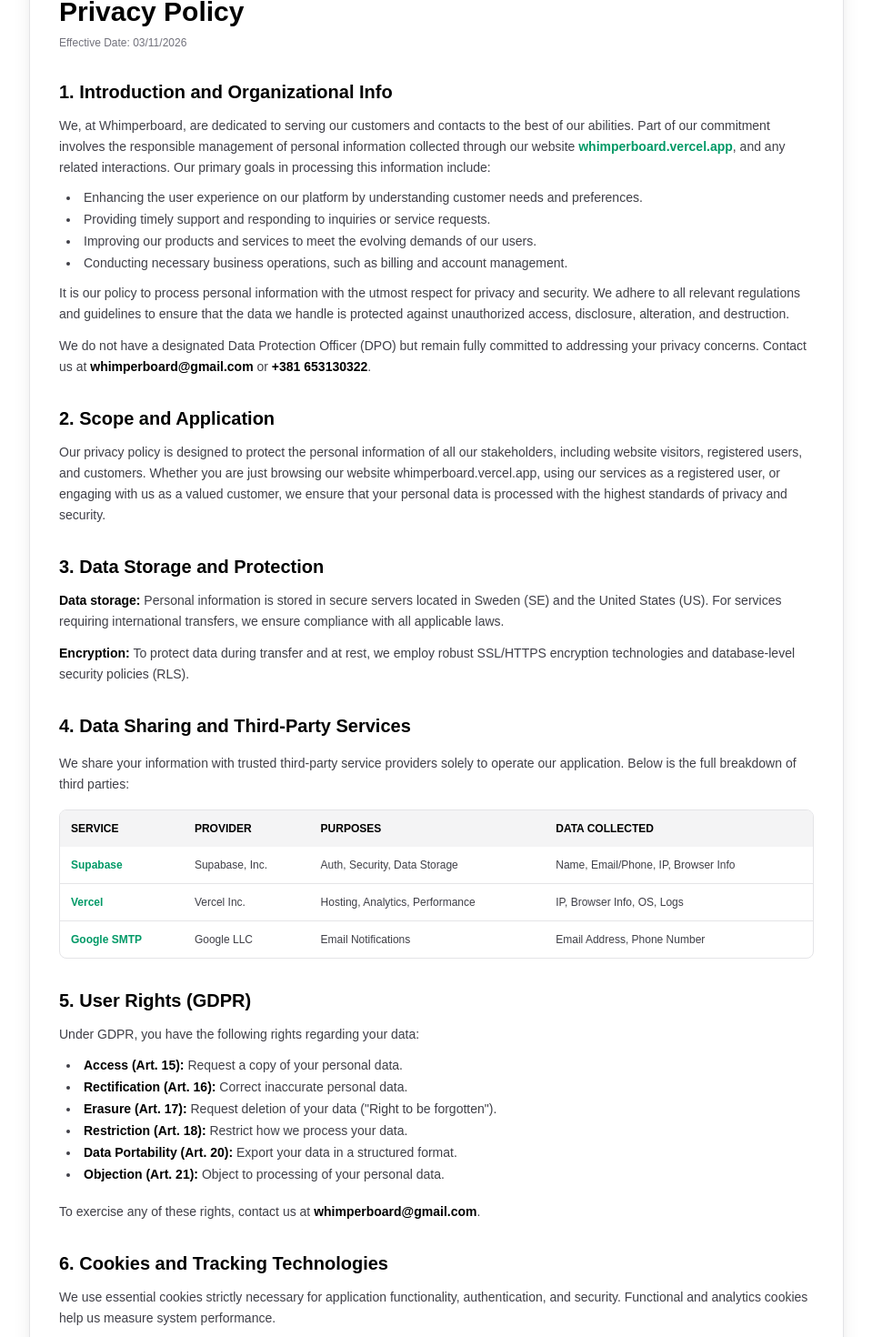
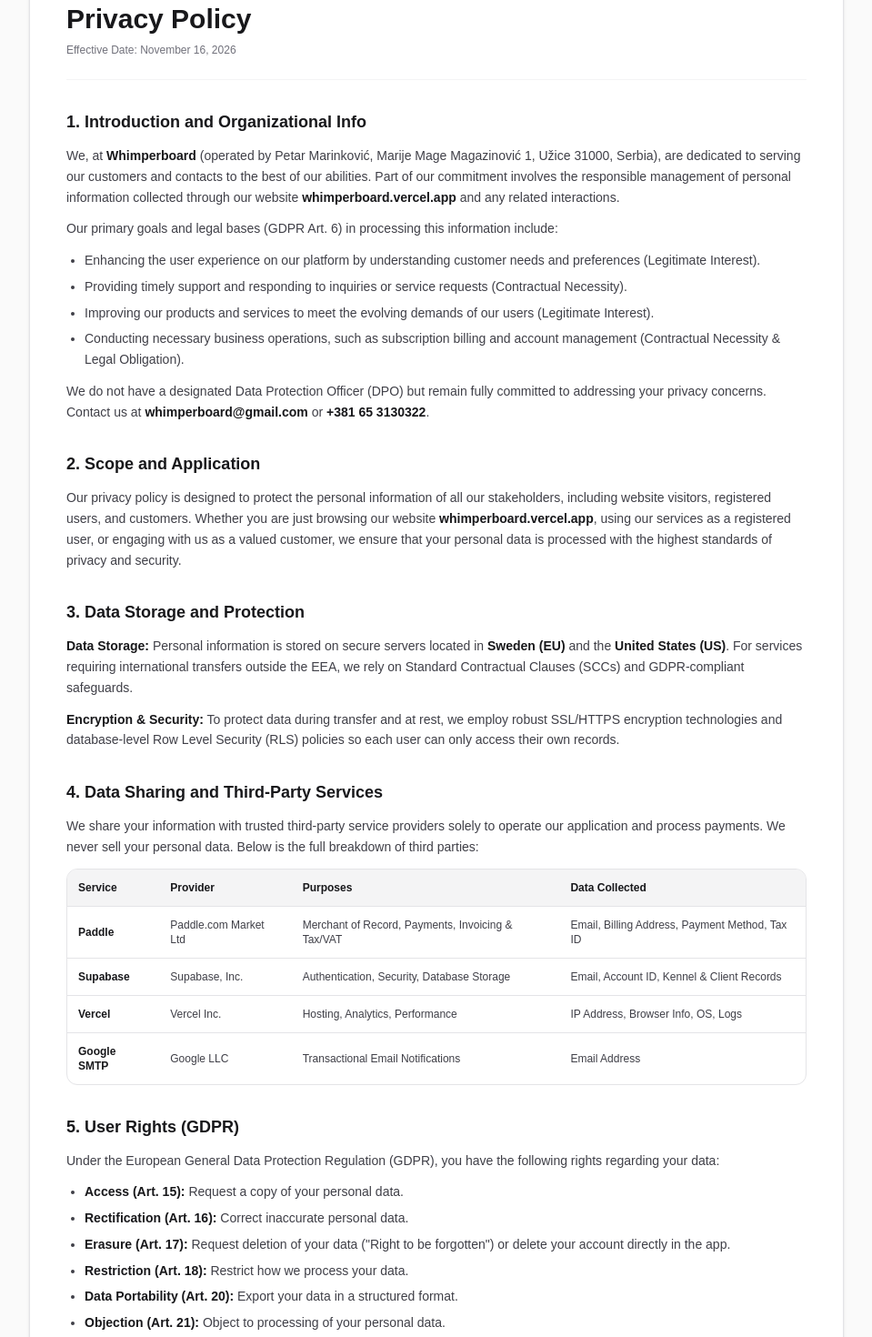
Before and after one commit to petar2007/whimperboard, a Next.js app: page /privacy in a window 1280 px wide. Shown: the part 140-1610 px from the top of the page at 91% size, without its empty margins (160-1119 px from the left). Built offline with nearby package versions, Linux system fonts and the light colour scheme.

Commit message:
Update Privacy Policy and Refund Policy for Paddle and GDPR

```diff
--- a/src/app/privacy/page.js
+++ b/src/app/privacy/page.js
@@ -1,11 +1,10 @@
 import Link from 'next/link';
 
-export default function PrivacyPage() {
+export default function PrivacyPolicyPage() {
   return (
-    <main className="min-h-screen bg-white text-zinc-900 p-6 md:p-12">
-      <div className="max-w-4xl mx-auto bg-white p-8 rounded-xl border border-zinc-200 shadow-xl space-y-8">
+    <main className="min-h-screen bg-zinc-50 text-zinc-900 p-4 sm:p-8 md:p-12">
+      <div className="max-w-4xl mx-auto bg-white p-6 sm:p-10 rounded-2xl border border-zinc-200 shadow-sm space-y-8">
 
-        {/* Dugme za povratak */}
         <Link
           href="/"
           className="inline-block text-sm text-emerald-600 hover:underline font-bold"
@@ -13,62 +12,56 @@ export default function PrivacyPage() {
           ← Back to App
         </Link>
 
-        {/* Naslov */}
-        <div>
-          <h1 className="text-3xl font-black text-black mb-2">Privacy Policy</h1>
-          <p className="text-xs text-zinc-500">Effective Date: 03/11/2026</p>
+        <div className="border-b border-zinc-100 pb-6">
+          <h1 className="text-3xl font-black text-zinc-900 mb-2">Privacy Policy</h1>
+          <p className="text-xs font-medium text-zinc-500">Effective Date: November 16, 2026</p>
         </div>
 
-        {/* 1. Introduction */}
+        <div className="text-zinc-700 text-sm space-y-8 leading-relaxed">
+
           <section className="space-y-3">
-          <h2 className="text-xl font-bold text-black">1. Introduction and Organizational Info</h2>
-          <p className="text-zinc-700 text-sm leading-relaxed">
-            We, at Whimperboard, are dedicated to serving our customers and contacts to the best of our abilities. Part of our commitment involves the responsible management of personal information collected through our website <span className="text-emerald-600 font-semibold">whimperboard.vercel.app</span>, and any related interactions. Our primary goals in processing this information include:
+            <h2 className="text-lg font-extrabold text-zinc-900">1. Introduction and Organizational Info</h2>
+            <p>
+              We, at <strong className="font-bold text-zinc-900">Whimperboard</strong> (operated by Petar Marinković, Marije Mage Magazinović 1, Užice 31000, Serbia), are dedicated to serving our customers and contacts to the best of our abilities. Part of our commitment involves the responsible management of personal information collected through our website <strong className="font-semibold text-zinc-900">whimperboard.vercel.app</strong> and any related interactions.
             </p>
-          <ul className="list-disc list-inside text-sm text-zinc-700 space-y-1 pl-2">
-            <li>Enhancing the user experience on our platform by understanding customer needs and preferences.</li>
-            <li>Providing timely support and responding to inquiries or service requests.</li>
-            <li>Improving our products and services to meet the evolving demands of our users.</li>
-            <li>Conducting necessary business operations, such as billing and account management.</li>
+            <p>Our primary goals and legal bases (GDPR Art. 6) in processing this information include:</p>
+            <ul className="list-disc pl-5 space-y-1.5">
+              <li>Enhancing the user experience on our platform by understanding customer needs and preferences (Legitimate Interest).</li>
+              <li>Providing timely support and responding to inquiries or service requests (Contractual Necessity).</li>
+              <li>Improving our products and services to meet the evolving demands of our users (Legitimate Interest).</li>
+              <li>Conducting necessary business operations, such as subscription billing and account management (Contractual Necessity &amp; Legal Obligation).</li>
             </ul>
-          <p className="text-zinc-700 text-sm leading-relaxed">
-            It is our policy to process personal information with the utmost respect for privacy and security. We adhere to all relevant regulations and guidelines to ensure that the data we handle is protected against unauthorized access, disclosure, alteration, and destruction.
-          </p>
-          <p className="text-zinc-700 text-sm leading-relaxed">
-            We do not have a designated Data Protection Officer (DPO) but remain fully committed to addressing your privacy concerns. Contact us at <strong className="text-black">whimperboard@gmail.com</strong> or <strong className="text-black">+381 653130322</strong>.
+            <p>
+              We do not have a designated Data Protection Officer (DPO) but remain fully committed to addressing your privacy concerns. Contact us at <strong className="font-semibold text-zinc-900">whimperboard@gmail.com</strong> or <strong className="font-semibold text-zinc-900">+381 65 3130322</strong>.
             </p>
           </section>
 
-        {/* 2. Scope */}
           <section className="space-y-3">
-          <h2 className="text-xl font-bold text-black">2. Scope and Application</h2>
-          <p className="text-zinc-700 text-sm leading-relaxed">
-            Our privacy policy is designed to protect the personal information of all our stakeholders, including website visitors, registered users, and customers. Whether you are just browsing our website whimperboard.vercel.app, using our services as a registered user, or engaging with us as a valued customer, we ensure that your personal data is processed with the highest standards of privacy and security.
+            <h2 className="text-lg font-extrabold text-zinc-900">2. Scope and Application</h2>
+            <p>
+              Our privacy policy is designed to protect the personal information of all our stakeholders, including website visitors, registered users, and customers. Whether you are just browsing our website <strong className="font-semibold text-zinc-900">whimperboard.vercel.app</strong>, using our services as a registered user, or engaging with us as a valued customer, we ensure that your personal data is processed with the highest standards of privacy and security.
             </p>
           </section>
 
-        {/* 3. Storage & Protection */}
           <section className="space-y-3">
-          <h2 className="text-xl font-bold text-black">3. Data Storage and Protection</h2>
-          <p className="text-zinc-700 text-sm leading-relaxed">
-            <strong className="text-black">Data storage:</strong> Personal information is stored in secure servers located in Sweden (SE) and the United States (US). For services requiring international transfers, we ensure compliance with all applicable laws.
+            <h2 className="text-lg font-extrabold text-zinc-900">3. Data Storage and Protection</h2>
+            <p>
+              <strong className="font-semibold text-zinc-900">Data Storage:</strong> Personal information is stored on secure servers located in <strong className="font-semibold text-zinc-900">Sweden (EU)</strong> and the <strong className="font-semibold text-zinc-900">United States (US)</strong>. For services requiring international transfers outside the EEA, we rely on Standard Contractual Clauses (SCCs) and GDPR-compliant safeguards.
             </p>
-          <p className="text-zinc-700 text-sm leading-relaxed">
-            <strong className="text-black">Encryption:</strong> To protect data during transfer and at rest, we employ robust SSL/HTTPS encryption technologies and database-level security policies (RLS).
+            <p>
+              <strong className="font-semibold text-zinc-900">Encryption &amp; Security:</strong> To protect data during transfer and at rest, we employ robust SSL/HTTPS encryption technologies and database-level Row Level Security (RLS) policies so each user can only access their own records.
             </p>
           </section>
 
-        {/* 4. Data Sharing & Third Parties */}
-        <section className="space-y-4">
-          <h2 className="text-xl font-bold text-black">4. Data Sharing and Third-Party Services</h2>
-          <p className="text-zinc-700 text-sm leading-relaxed">
-            We share your information with trusted third-party service providers solely to operate our application. Below is the full breakdown of third parties:
+          <section className="space-y-3">
+            <h2 className="text-lg font-extrabold text-zinc-900">4. Data Sharing and Third-Party Services</h2>
+            <p>
+              We share your information with trusted third-party service providers solely to operate our application and process payments. We never sell your personal data. Below is the full breakdown of third parties:
             </p>
-
-          <div className="overflow-x-auto border border-zinc-200 rounded-lg">
-            <table className="w-full text-left text-xs text-zinc-700">
-              <thead className="bg-zinc-100 text-black uppercase font-bold">
-                <tr>
+            <div className="overflow-x-auto border border-zinc-200 rounded-xl">
+              <table className="w-full text-left border-collapse text-xs">
+                <thead>
+                  <tr className="bg-zinc-100 border-b border-zinc-200 text-zinc-900 font-bold">
                     <th className="p-3">Service</th>
                     <th className="p-3">Provider</th>
                     <th className="p-3">Purposes</th>
@@ -77,76 +70,83 @@ export default function PrivacyPage() {
                 </thead>
                 <tbody className="divide-y divide-zinc-200">
                   <tr>
-                  <td className="p-3 font-bold text-emerald-600">Supabase</td>
-                  <td className="p-3">Supabase, Inc.</td>
-                  <td className="p-3">Auth, Security, Data Storage</td>
-                  <td className="p-3">Name, Email/Phone, IP, Browser Info</td>
+                    <td className="p-3 font-semibold text-zinc-900">Paddle</td>
+                    <td className="p-3">Paddle.com Market Ltd</td>
+                    <td className="p-3">Merchant of Record, Payments, Invoicing &amp; Tax/VAT</td>
+                    <td className="p-3">Email, Billing Address, Payment Method, Tax ID</td>
                   </tr>
                   <tr>
-                  <td className="p-3 font-bold text-emerald-600">Vercel</td>
+                    <td className="p-3 font-semibold text-zinc-900">Supabase</td>
+                    <td className="p-3">Supabase, Inc.</td>
+                    <td className="p-3">Authentication, Security, Database Storage</td>
+                    <td className="p-3">Email, Account ID, Kennel &amp; Client Records</td>
+                  </tr>
+                  <tr>
+                    <td className="p-3 font-semibold text-zinc-900">Vercel</td>
                     <td className="p-3">Vercel Inc.</td>
                     <td className="p-3">Hosting, Analytics, Performance</td>
-                  <td className="p-3">IP, Browser Info, OS, Logs</td>
+                    <td className="p-3">IP Address, Browser Info, OS, Logs</td>
                   </tr>
                   <tr>
-                  <td className="p-3 font-bold text-emerald-600">Google SMTP</td>
+                    <td className="p-3 font-semibold text-zinc-900">Google SMTP</td>
                     <td className="p-3">Google LLC</td>
-                  <td className="p-3">Email Notifications</td>
-                  <td className="p-3">Email Address, Phone Number</td>
+                    <td className="p-3">Transactional Email Notifications</td>
+                    <td className="p-3">Email Address</td>
                   </tr>
                 </tbody>
               </table>
             </div>
           </section>
 
-        {/* 5. User Rights */}
           <section className="space-y-3">
-          <h2 className="text-xl font-bold text-black">5. User Rights (GDPR)</h2>
-          <p className="text-zinc-700 text-sm leading-relaxed">
-            Under GDPR, you have the following rights regarding your data:
-          </p>
-          <ul className="list-disc list-inside text-sm text-zinc-700 space-y-1 pl-2">
-            <li><strong className="text-black">Access (Art. 15):</strong> Request a copy of your personal data.</li>
-            <li><strong className="text-black">Rectification (Art. 16):</strong> Correct inaccurate personal data.</li>
-            <li><strong className="text-black">Erasure (Art. 17):</strong> Request deletion of your data (&quot;Right to be forgotten&quot;).</li>
-            <li><strong className="text-black">Restriction (Art. 18):</strong> Restrict how we process your data.</li>
-            <li><strong className="text-black">Data Portability (Art. 20):</strong> Export your data in a structured format.</li>
-            <li><strong className="text-black">Objection (Art. 21):</strong> Object to processing of your personal data.</li>
+            <h2 className="text-lg font-extrabold text-zinc-900">5. User Rights (GDPR)</h2>
+            <p>Under the European General Data Protection Regulation (GDPR), you have the following rights regarding your data:</p>
+            <ul className="list-disc pl-5 space-y-1.5">
+              <li><strong className="font-semibold text-zinc-900">Access (Art. 15):</strong> Request a copy of your personal data.</li>
+              <li><strong className="font-semibold text-zinc-900">Rectification (Art. 16):</strong> Correct inaccurate personal data.</li>
+              <li><strong className="font-semibold text-zinc-900">Erasure (Art. 17):</strong> Request deletion of your data (&quot;Right to be forgotten&quot;) or delete your account directly in the app.</li>
+              <li><strong className="font-semibold text-zinc-900">Restriction (Art. 18):</strong> Restrict how we process your data.</li>
+              <li><strong className="font-semibold text-zinc-900">Data Portability (Art. 20):</strong> Export your data in a structured format.</li>
+              <li><strong className="font-semibold text-zinc-900">Objection (Art. 21):</strong> Object to processing of your personal data.</li>
             </ul>
-          <p className="text-zinc-700 text-sm leading-relaxed pt-2">
-            To exercise any of these rights, contact us at <strong className="text-black">whimperboard@gmail.com</strong>.
+            <p>
+              To exercise any of these rights, contact us at <strong className="font-semibold text-zinc-900">whimperboard@gmail.com</strong>.
             </p>
           </section>
 
-        {/* 6. Cookies */}
           <section className="space-y-3">
-          <h2 className="text-xl font-bold text-black">6. Cookies and Tracking Technologies</h2>
-          <p className="text-zinc-700 text-sm leading-relaxed">
-            We use essential cookies strictly necessary for application functionality, authentication, and security. Functional and analytics cookies help us measure system performance.
+            <h2 className="text-lg font-extrabold text-zinc-900">6. Cookies and Tracking Technologies</h2>
+            <p>
+              We use essential cookies and local storage strictly necessary for application functionality, authentication sessions, and security. Functional and performance analytics help us monitor system stability.
             </p>
           </section>
 
-        {/* 7. Children's Privacy */}
           <section className="space-y-3">
-          <h2 className="text-xl font-bold text-black">7. Age Requirements (Children&apos;s Privacy)</h2>
-          <p className="text-zinc-700 text-sm leading-relaxed">
+            <h2 className="text-lg font-extrabold text-zinc-900">7. Age Requirements (Children&apos;s Privacy)</h2>
+            <p>
               Our services are strictly not intended for individuals under 18 years of age. We do not knowingly collect personal information from minors.
             </p>
           </section>
 
-        {/* 8. Data Breach */}
           <section className="space-y-3">
-          <h2 className="text-xl font-bold text-black">8. Data Breach Procedures</h2>
-          <p className="text-zinc-700 text-sm leading-relaxed">
-            In the event of a security breach that risks your privacy, we are committed to notifying relevant regulatory authorities and affected users within <strong className="text-black">3 days (72 hours)</strong> via email or website notification.
+            <h2 className="text-lg font-extrabold text-zinc-900">8. Data Breach Procedures</h2>
+            <p>
+              In the event of a security breach that risks your privacy, we are committed to notifying relevant regulatory authorities and affected users within 72 hours via email or website notification.
             </p>
           </section>
 
-        {/* Contact */}
-        <div className="pt-4 border-t border-zinc-200 text-xs text-zinc-500 text-center">
-          Questions? Contact us at whimperboard@gmail.com or +381 653130322.
+          <section className="space-y-2 bg-zinc-50 p-5 rounded-xl border border-zinc-200">
+            <h2 className="text-lg font-extrabold text-zinc-900">9. Contact Us</h2>
+            <p>
+              Questions regarding this Privacy Policy or your personal data? Contact us at{' '}
+              <a href="mailto:whimperboard@gmail.com" className="text-emerald-600 underline font-semibold">
+                whimperboard@gmail.com
+              </a>{' '}
+              or by phone at <strong className="font-semibold text-zinc-900">+381 65 3130322</strong>.
+            </p>
+          </section>
+
         </div>
-
       </div>
     </main>
   );
--- a/src/app/refund-policy/page.js
+++ b/src/app/refund-policy/page.js
@@ -2,8 +2,8 @@ import Link from 'next/link';
 
 export default function RefundPolicyPage() {
   return (
-    <main className="min-h-screen bg-white text-zinc-900 p-6 md:p-12">
-      <div className="max-w-4xl mx-auto bg-white p-8 rounded-xl border border-zinc-200 shadow-xl space-y-8">
+    <main className="min-h-screen bg-zinc-50 text-zinc-900 p-4 sm:p-8 md:p-12">
+      <div className="max-w-4xl mx-auto bg-white p-6 sm:p-10 rounded-2xl border border-zinc-200 shadow-sm space-y-8">
 
         <Link
           href="/"
@@ -12,44 +12,57 @@ export default function RefundPolicyPage() {
           ← Back to App
         </Link>
 
-        <div>
-          <h1 className="text-3xl font-black text-black mb-2">Refund Policy</h1>
-          <p className="text-xs text-zinc-500">Last updated: November 13, 2026</p>
+        <div className="border-b border-zinc-100 pb-6">
+          <h1 className="text-3xl font-black text-zinc-900 mb-2">Refund Policy</h1>
+          <p className="text-xs font-medium text-zinc-500">Last updated: November 16, 2026</p>
         </div>
 
-        <div className="text-zinc-700 text-sm space-y-6 leading-relaxed">
-          <section className="space-y-2">
-            <h2 className="text-lg font-bold text-black">1. Digital Products &amp; Subscriptions</h2>
+        <div className="text-zinc-700 text-sm space-y-8 leading-relaxed">
+
+          <section className="space-y-3">
+            <h2 className="text-lg font-extrabold text-zinc-900">1. Digital Products &amp; Subscriptions</h2>
             <p>
-              Thank you for using Whimperboard. Due to the digital nature of our SaaS platform and the immediate access granted upon purchase, <strong>all sales are final and no refunds will be issued</strong> once a subscription or payment has been processed.
+              Thank you for using <strong className="font-bold text-zinc-900">Whimperboard</strong>. Our order process is conducted by our online reseller and Merchant of Record, <strong className="font-bold text-zinc-900">Paddle.com</strong>. Because Whimperboard is a digital cloud-based SaaS platform providing immediate access to paid features upon purchase (and offers a free tier/trial to evaluate the service beforehand), subscription payments are generally non-refundable once processed, except as outlined below.
             </p>
           </section>
 
-          <section className="space-y-2">
-            <h2 className="text-lg font-bold text-black">2. Subscription Cancellations</h2>
+          <section className="space-y-3">
+            <h2 className="text-lg font-extrabold text-zinc-900">2. Subscription Cancellations</h2>
             <p>
-              You may cancel your monthly or annual subscription at any time through your account settings or via the billing link provided in your Lemon Squeezy receipt. Upon cancellation, you will retain access to paid features until the end of your current billing period, and you will not be charged again.
+              You may cancel your monthly ($15.00 USD) or annual ($149.00 USD) subscription at any time through your account settings, via the cancellation link in your <strong className="font-semibold text-zinc-900">Paddle</strong> billing receipt, or by contacting us at <strong className="font-semibold text-zinc-900">whimperboard@gmail.com</strong>.
+            </p>
+            <p>
+              Upon cancellation, you will retain full access to Pro features until the end of your current paid billing period, and you will not be charged for subsequent billing cycles.
             </p>
           </section>
 
-          <section className="space-y-2">
-            <h2 className="text-lg font-bold text-black">3. Exceptions</h2>
+          <section className="space-y-3">
+            <h2 className="text-lg font-extrabold text-zinc-900">3. Refund Eligibility &amp; Consumer Rights</h2>
             <p>
-              Exceptions to this policy may only be considered at our sole discretion in cases of verified technical billing errors (such as duplicate charges) or where strictly required by applicable consumer protection laws.
+              Refund requests are handled in accordance with Paddle&apos;s Buyer Terms and applicable consumer protection laws. Refunds may be granted in the following cases:
+            </p>
+            <ul className="list-disc pl-5 space-y-1.5">
+              <li>
+                <strong className="font-semibold text-zinc-900">Technical or Billing Errors:</strong> Verified duplicate charges or technical malfunctions that prevent access to the Service.
+              </li>
+              <li>
+                <strong className="font-semibold text-zinc-900">Statutory Consumer Rights:</strong> Where required by mandatory consumer protection laws in your jurisdiction (such as EU/UK statutory rights, where applicable prior to full digital service performance, or within 14 days of initial purchase if requested).
+              </li>
+            </ul>
+          </section>
+
+          <section className="space-y-2 bg-zinc-50 p-5 rounded-xl border border-zinc-200">
+            <h2 className="text-lg font-extrabold text-zinc-900">4. Questions &amp; Contact</h2>
+            <p>
+              If you have any questions concerning our Refund Policy, billing, or subscription management, please contact us at{' '}
+              <a href="mailto:whimperboard@gmail.com" className="text-emerald-600 underline font-semibold">
+                whimperboard@gmail.com
+              </a>{' '}
+              or reach out directly via your Paddle order receipt.
             </p>
           </section>
 
-          <section className="space-y-2">
-            <h2 className="text-lg font-bold text-black">4. Questions &amp; Contact</h2>
-            <p>
-              If you have any questions concerning our Refund Policy or your billing, please contact us at:{' '}
-              <a href="mailto:whimperboard@gmail.com" className="text-emerald-600 font-semibold hover:underline">
-                whimperboard@gmail.com
-              </a>
-            </p>
-          </section>
         </div>
-
       </div>
     </main>
   );
```
Lines whose indentation alone changed are shown as unchanged.
